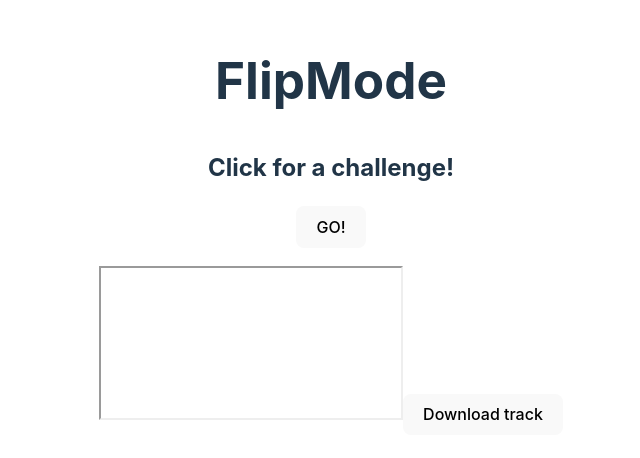
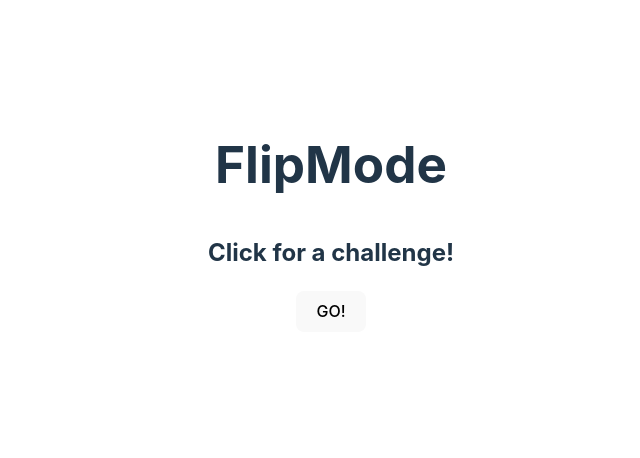
Before and after one commit to LDER-DEV/FlipMode, a React (Vite) app: page / in a window 1280 px wide. Shown: the part 178-636 px from the top of the page, without its empty margins (309-949 px from the left). Built offline with nearby package versions, Linux system fonts and the light colour scheme.

Commit message:
disabled youtube sampler , planning on adding mongo and cloudinary to server next

```diff
--- a/package.json
+++ b/package.json
@@ -16,6 +16,7 @@
     "express": "^4.21.1",
     "react": "^18.3.1",
     "react-dom": "^18.3.1",
+    "ytdl-core": "^4.11.5",
     "ytdl-mp3": "^5.0.0"
   },
   "devDependencies": {
--- a/src/components/Hero.jsx
+++ b/src/components/Hero.jsx
@@ -2,7 +2,7 @@ import React from "react"
 import challengesArray from "../Challenges"
 import Timer from "./Timer"
 import sampleLinks from '../sampleLinks'
-import YoutubeSampler from "./YoutubeSampler"
+// import YoutubeSampler from "./YoutubeSampler"
 
 export default function Hero(){
   const [challenge, setChallenge] = React.useState(0)
@@ -20,8 +20,8 @@ export default function Hero(){
         <button onClick={randomize}>GO!</button>
         <h3>{challengesArray[challenge]}</h3>
         {challenge == 3 && <Timer duration ={600000}/>}
-        <YoutubeSampler sampleLinks = {sampleLinks} />
       </section>
     </>
   )
 }
+{/* /* <YoutubeSampler sampleLinks = {sampleLinks} /> */ }
--- a/src/components/YoutubeSampler.jsx
+++ b/src/components/YoutubeSampler.jsx
@@ -1,25 +1,27 @@
 
 export default function YoutubeSampler({sampleLinks}){
 const randomLink = sampleLinks[Math.floor(Math.random() * sampleLinks.length)]
+const embed = randomLink.url.split('=')
+const embedUrl = `https://www.youtube.com/embed/${embed}`
  const sampleDownload = async () =>{
   try{
-    const response = await fetch(`http://localhost:3000/download?url=${randomLink}`)
+    const response = await fetch(`http://localhost:3000/download?url=${randomLink.url}`)
     const blob = await response.blob();
-    const url = window.URL.createObjectUrl(blob);
+    const url = URL.createObjectUrl(blob);
     const link = document.createElement('a')
     link.href = url
     link.download ='sample.mp3'
     document.body.appendChild(link)
     link.click()
     link.remove();
-  }catch{error
+  }catch(error){
     console.error('Error downloading sample:', error)
   }
   }
 
 return(
   <>
-     <iframe src={randomLink}></iframe>
+
      <button onClick={sampleDownload}>Download track</button>
   </>
 )
```
Also changed, not shown: 2 other files (tests, documents, lock files or other folders).
